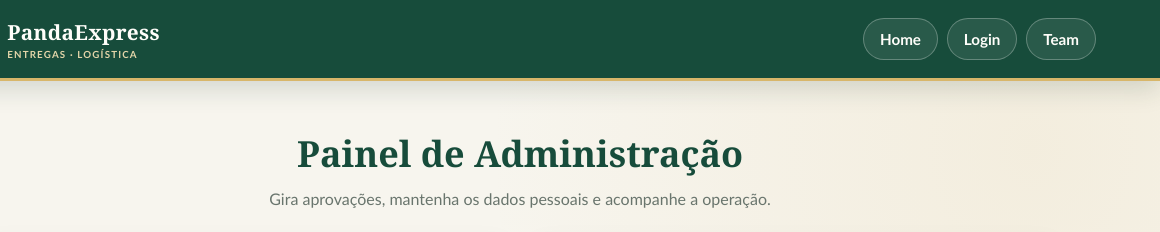
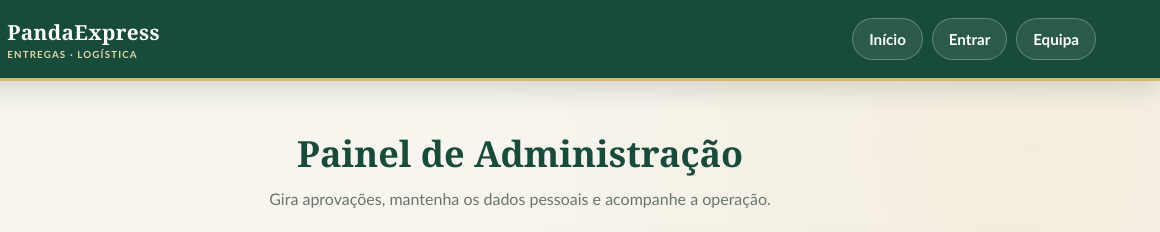
Before and after one commit to SimaoAzevedo17/EIS_2627-G03_MEGI, a website: page public_html/admin.html in a window 1280 px wide. Shown: the top 232 px of the page, 120-1280 px from the left. Drawn offline with Linux system fonts and the light colour scheme.

Commit message:
fix botoes navegaçao

```diff
--- a/public_html/admin.html
+++ b/public_html/admin.html
@@ -14,9 +14,9 @@
             <span><strong>PandaExpress</strong><small>ENTREGAS · LOGÍSTICA</small></span>
         </a>
         <nav class="site-nav" aria-label="Navegação principal">
-            <a href="index.html">Home</a>
-            <a href="login.html">Login</a>
-            <a href="team.html">Team</a>
+            <a href="index.html">Início</a>
+            <a href="login.html">Entrar</a>
+            <a href="team.html">Equipa</a>
         </nav>
     </header>
 
```
Also changed, not shown: public_html/client.html (+3 -3 lines), public_html/courier.html (+3 -3 lines), public_html/login.html (+3 -3 lines), public_html/staff.html (+3 -3 lines), public_html/team.html (+3 -3 lines).
